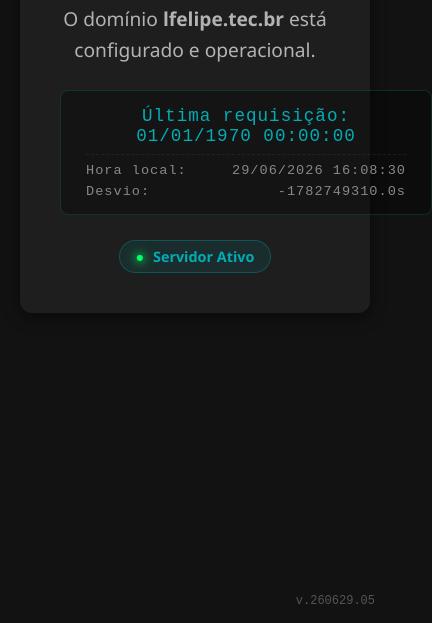
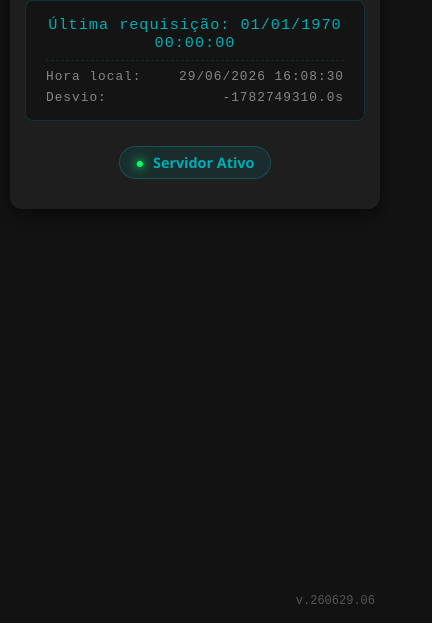
Before and after one commit to lfelipe-garcia/tec, a plain HTML site: page index.html in a window 390 px wide. Shown: the part 221-844 px from the top of the page, 432 px wide, since content can reach past the window. Drawn offline with Linux system fonts and the light colour scheme.

Commit message:
Update index.html

```diff
--- a/index.html
+++ b/index.html
@@ -11,16 +11,18 @@
             background-color: #121212;
             color: #ffffff;
             text-align: center;
-            padding: 80px 20px;
+            padding: 60px 20px;
             margin: 0;
         }
 
         /* Container principal para centralizar e dar um aspecto elegante */
         .container {
             max-width: 600px;
+            width: 100%;
+            box-sizing: border-box;
             margin: 0 auto;
             background-color: #1e1e1e;
-            padding: 40px;
+            padding: 40px 20px;
             border-radius: 12px;
             box-shadow: 0 4px 15px rgba(0, 0, 0, 0.5);
             border-top: 4px solid #00adb5; /* Detalhe em azul tecnológico */
@@ -43,19 +45,22 @@
         .clock-container {
             font-family: 'Courier New', Courier, monospace;
             background-color: rgba(0, 0, 0, 0.3);
-            padding: 15px 25px;
+            padding: 15px 20px;
             border-radius: 8px;
             display: inline-block;
             margin-bottom: 25px;
             border: 1px solid rgba(0, 173, 181, 0.2);
             letter-spacing: 1px;
-            min-width: 320px;
+            width: 100%;
+            max-width: 360px; /* Define um limite confortável para PCs */
+            box-sizing: border-box;
         }
 
         .time-row {
             font-size: 1.1rem;
             color: #00adb5;
             margin-bottom: 8px;
+            word-break: break-all;
         }
 
         /* Seção de Debug Inteligente e Espaçada */
@@ -71,10 +76,9 @@
             justify-content: space-between;
             font-size: 0.85rem;
             color: #888888;
-            margin-bottom: 6px; /* Espaço confortável entre as linhas */
+            margin-bottom: 6px;
         }
 
-        /* Remove a margem da última linha para não sobrar espaço no box */
         .debug-row:last-child {
             margin-bottom: 0;
         }
@@ -96,12 +100,12 @@
 
         /* Estilização exclusiva do LED Verde */
         .led-verde {
-            color: #00ff66; /* Verde vivo */
+            color: #00ff66;
             margin-right: 5px;
-            text-shadow: 0 0 8px #00ff66, 0 0 15px #00ff66; /* Efeito de luz acesa */
+            text-shadow: 0 0 8px #00ff66, 0 0 15px #00ff66;
         }
 
-        /* Indicador de Versão Discreto no Canto Inferior Direito */
+        /* Indicador de Versão Discreto */
         .version-tag {
             position: fixed;
             bottom: 15px;
@@ -110,6 +114,30 @@
             font-size: 0.75rem;
             color: #555555;
             user-select: none;
+        }
+
+        /* ==========================================================================
+           MEDIA QUERY: Ajustes específicos para telas de celulares (até 480px)
+           ========================================================================== */
+        @media (max-width: 480px) {
+            body {
+                padding: 30px 10px; /* Reduz o recuo das bordas da tela */
+            }
+            .container {
+                padding: 30px 15px; /* Deixa o card central ligeiramente mais compacto */
+            }
+            h1 {
+                font-size: 2rem; /* Reduz o título principal para não quebrar linha */
+            }
+            p {
+                font-size: 1rem; /* Ajusta o texto de descrição */
+            }
+            .time-row {
+                font-size: 0.95rem; /* Encolhe sutilmente o carimbo para caber na horizontal do box */
+            }
+            .debug-row {
+                font-size: 0.8rem; /* Ajusta as linhas de debug inferiores */
+            }
         }
     </style>
 </head>
@@ -136,7 +164,7 @@
         <span class="status-badge"><span class="led-verde">●</span> Servidor Ativo</span>
     </div>
 
-    <div class="version-tag">v.260629.05</div>
+    <div class="version-tag">v.260629.06</div>
 
     <script>
         function formatarData(dataObject) {
@@ -154,7 +182,6 @@
             const horaLocalDispositivo = new Date();
 
             try {
-                // Faz a requisição HEAD rápida para o próprio domínio
                 const response = await fetch(window.location.href, { method: 'HEAD' });
                 const dateHeader = response.headers.get('Date');
                 horaServidor = new Date(dateHeader);
@@ -163,10 +190,8 @@
                 horaServidor = new Date();
             }
 
-            // Calcula o desvio exato em segundos
             const timeOffsetInSeconds = (horaServidor.getTime() - horaLocalDispositivo.getTime()) / 1000;
 
-            // Preenche os dados organizados
             document.getElementById('clock').innerHTML = `Última requisição: ${formatarData(horaServidor)}`;
             document.getElementById('local-clock').innerHTML = formatarData(horaLocalDispositivo);
 
@@ -174,7 +199,6 @@
             document.getElementById('offset').innerHTML = `${sinal}${timeOffsetInSeconds.toFixed(1)}s`;
         }
 
-        // Executa uma única vez no carregamento
         processarMetricasTempo();
     </script>
 
```
